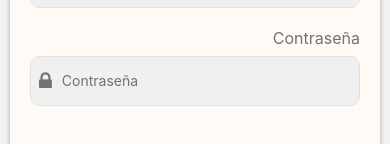
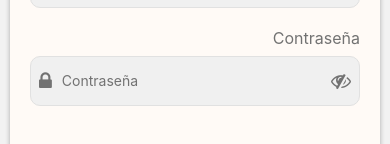
Before and after one commit to BrianRosasMendoza/centinelaV2-man, a React Native app in the folder centinela/: screen /Login in a window 390 px wide. Shown: the part 389-533 px from the top of the page. Built offline with nearby package versions, Linux system fonts and the light colour scheme.

Commit message:
icono devisualizar  contraseña agregado

```diff
--- a/centinela/screens/Login.js
+++ b/centinela/screens/Login.js
@@ -11,6 +11,7 @@ const facebookProvider = new FacebookAuthProvider();
 export default function Login(props) {
     const [email, setEmail] = useState('');
     const [password, setPassword] = useState('');
+    const [passwordVisible, setPasswordVisible] = useState(false); // Estado para controlar la visibilidad de la contraseña
 
     const logueo = async () => {
         try {
@@ -20,6 +21,11 @@ export default function Login(props) {
         } catch (error) {
             Alert.alert('Error', error.message);
         }
+    };
+
+    // Manejador para cambiar la visibilidad de la contraseña
+    const togglePasswordVisibility = () => {
+        setPasswordVisible(!passwordVisible);
     };
 
     // Manejador para iniciar sesión con Google
@@ -70,11 +76,14 @@ export default function Login(props) {
                     <TextInput
                         style={styles.input}
                         placeholder="Contraseña"
-                        secureTextEntry
+                        secureTextEntry={!passwordVisible} // Usa el estado para determinar si la contraseña debe mostrarse o no
                         value={password}
                         onChangeText={setPassword}
                         placeholderTextColor="#727272"
                     />
+                    <TouchableOpacity onPress={togglePasswordVisibility} style={styles.eyeIcon}>
+                        <Icon name={passwordVisible ? "eye" : "eye-slash"} size={20} color="#727272" />
+                    </TouchableOpacity>
                 </View>
 
                 <TouchableOpacity style={styles.btn} onPress={logueo}>
@@ -169,6 +178,9 @@ const styles = StyleSheet.create({
         height: '100%', // Para ocupar toda la altura del contenedor
         fontSize: 14,
     },
+    eyeIcon: {
+        marginLeft: 10,
+    },
     btn: {
         width: 120,
         height: 40,
```
